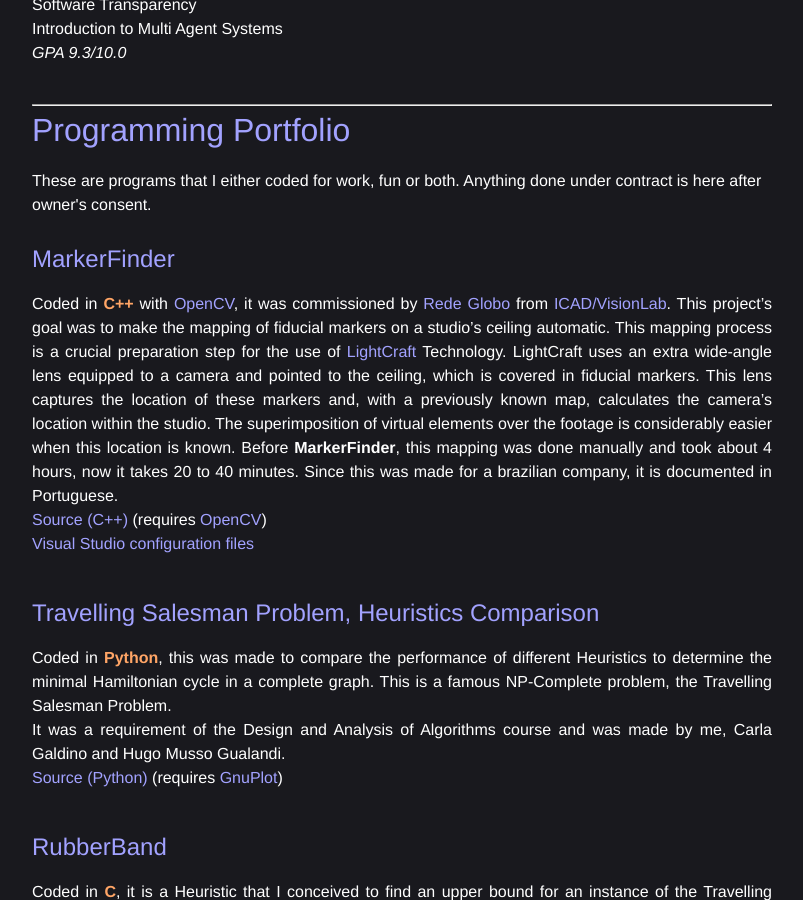
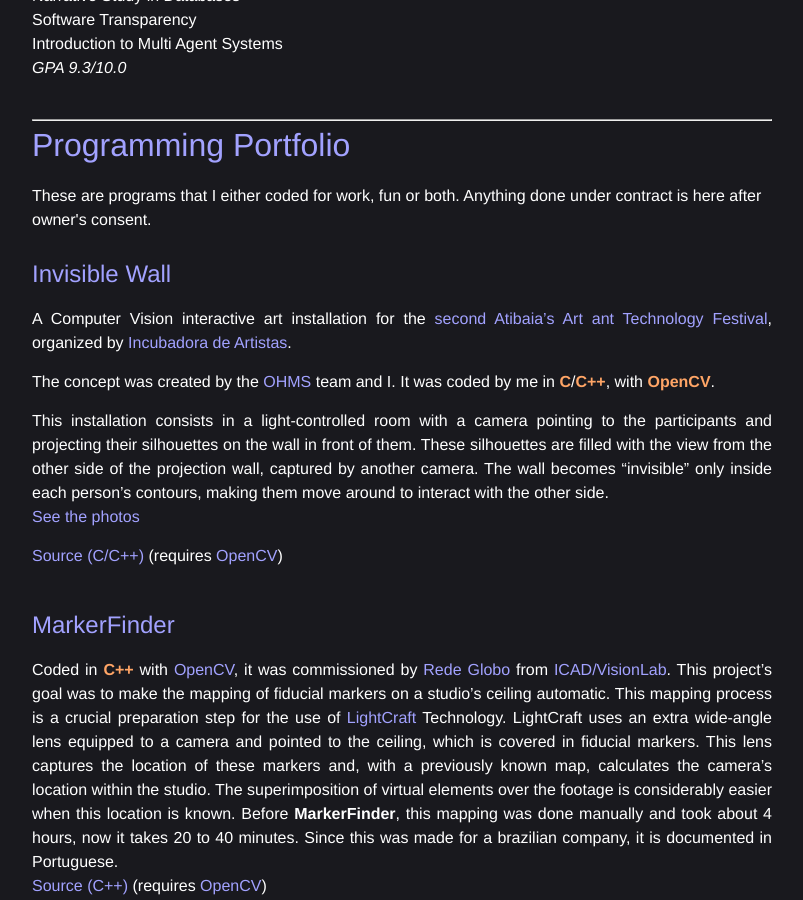
Before and after one commit to anlutfi/anlutfi.github.io, a Jekyll site: the page built from index.html, in a window 1280 px wide and 900 px high, scrolled down 3291 px. Shown: the whole window, without its empty margins (238-1041 px from the left). Built offline with Jekyll 4.4.1, drawn with Linux system fonts in a browser that asks for light colours; some of the changed text lies outside the part shown.

Commit message:
modified:   _posts/2015-11-03-ARadvertising.markdown 	modified:   _posts/2015-11-03-ICA.markdown 	modified:   _posts/2015-11-03-framework.markdown 	modified:   _posts/2016-01-01-ICAD.markdown 	modified:   _posts/2016-05-29-OHMS.markdown 	new file:   _posts/2016-07-07-InvisibleWall.markdown 	new file:   assets/InvisibleWall/1.jpg 	new file:   assets/InvisibleWall/2.jpg 	new file:   assets/InvisibleWall/3.jpg 	new file:   assets/InvisibleWall/4.jpg 	new file:   assets/InvisibleWall/5.jpg 	new file:   assets/InvisibleWall/6.jpg 	new file:   assets/InvisibleWall/7.jpg 	modified:   index.html

```diff
--- a/_posts/2015-11-03-ARadvertising.markdown
+++ b/_posts/2015-11-03-ARadvertising.markdown
@@ -8,5 +8,6 @@
 ---
 <b>June 2010</b>
 Authors: Antonio Lutfi, Alberto Raposo
-My senior thesis, in Portuguese, originally titled <i>"Análise Crítica: A Relação entre Realidade Aumentada e Publicidade"</i>. It presents an analysis of the Augmented Reality applications in Advertising in 2010, its advantages, conceptual limitations and opportunities for improvement using advertising theorists as base for the evaluation. It takes the relationship between the two fields as an example of communication between Academic Research and Market.<!--more-->
+My senior thesis, in Portuguese, originally titled <i>"Análise Crítica: A Relação entre Realidade Aumentada e Publicidade"</i>. It presents an analysis of the Augmented Reality applications in Advertising in 2010, its advantages, conceptual limitations and opportunities for improvement using advertising theorists as base for the evaluation. It takes the relationship between the two fields as an example of communication between Academic Research and Market.
 [Full text(Portuguese)](https://www.dropbox.com/s/93zxbfh53ix7pg8/Antonio%20Lutfi%20-%20Relacao%20entre%20Realidade%20Aumentada%20e%20Publicidade.pdf){:target="_blank"}
+<!--more-->
--- a/_posts/2015-11-03-ICA.markdown
+++ b/_posts/2015-11-03-ICA.markdown
@@ -7,5 +7,6 @@
 excerpt_separator: <!--more-->
 ---
 <b>From August 2010 to July 2012</b> - As a Database Analyst for [ICA](http://www.ica.ele.puc-rio.br){:target = "_blank"} (<span class="skill">SQL</span>), I was part of the team developing project Municípios Inteligentes <i>(Intelligent Cities)</i>, which aimed to improve the management of public resources throughout the state of Rio de Janeiro's cities with the use of Artificial Intelligence.
+
+I was responsible for studying and understanding each of the project's pilot cities' revenue databases and migrate their data to the database designed by the Business Intelligence team.
 <!--more-->
-I was responsible for studying and understanding each of the project's pilot cities' revenue databases and migrate their data to the database designed by the Business Intelligence team.
--- a/_posts/2015-11-03-framework.markdown
+++ b/_posts/2015-11-03-framework.markdown
@@ -8,9 +8,10 @@
 ---
 <b>April 2015</b>
 Authors: Antonio Lutfi, Bruno Feijó
-My MSc thesis, in Portuguese, originally titled <i>"Um Framework para Game Shows Interativos de TV com Realidade Aumentada e Segunda Tela"</i>. It proposes a framework for the development of interactive TV game shows using Augmented Reality in TV studios, which allows the participation of viewers using tablets and smartphones as the Second Screen. It also investigates new convergence paradigms between TV and video games. All the code in this project was written in <span class="skill">Python</span>.<!--more-->
+My MSc thesis, in Portuguese, originally titled <i>"Um Framework para Game Shows Interativos de TV com Realidade Aumentada e Segunda Tela"</i>. It proposes a framework for the development of interactive TV game shows using Augmented Reality in TV studios, which allows the participation of viewers using tablets and smartphones as the Second Screen. It also investigates new convergence paradigms between TV and video games. All the code in this project was written in <span class="skill">Python</span>.<br>
 [Full text(Portuguese)](https://www.dropbox.com/s/7vlref5lteqizg7/dissertacao.pdf?dl=0){:target="_blank"}
 | [Summary(English)](https://www.dropbox.com/s/bb5pucpw06r43lp/thesisSummary.pdf?dl=0){:target="_blank"}
 [HTML Code Documentation](http://www.icad.puc-rio.br/~gameshow/frameworkGSI/htmlDocumentation/annotated.html){:target="_blank"}
 [Project Source (Python)](http://www.icad.puc-rio.br/~gameshow/frameworkGSI/coreSources/){:target="_blank"}
 [Simple test case, a game of Checkers (Python)](http://www.icad.puc-rio.br/~gameshow/frameworkGSI/checkers/){:target="_blank"}
+<!--more-->
--- a/_posts/2016-01-01-ICAD.markdown
+++ b/_posts/2016-01-01-ICAD.markdown
@@ -11,4 +11,4 @@
 
 I was also the sole programmer responsible for coding two projects for <a target="_blank" href="http://redeglobo.globo.com/">Rede Globo</a>, the largest brazilian TV network.
 The first one was [MarkerFinder]({% post_url 2015-11-03-MarkerFinder %}), which aimed to make the process of mapping fiducial markers on a studio's ceiling automatic. This map of markers is used to calculate a camera's position in the studio, making it possible to superimpose graphical effects with precision. It's coded in <span class="skill">C++</span> using [OpenCV](http://opencv.org/){:target="_blank"}.
-The second deals with loading video frames to GPU, for faster image processing. It was written in <span class="skill">C<!--more-->
+The second deals with loading video frames to GPU, for faster image processing. It was written in <span class="skill">C</span>.<!--more-->
--- a/_posts/2016-05-29-OHMS.markdown
+++ b/_posts/2016-05-29-OHMS.markdown
@@ -11,7 +11,7 @@
 
 I am currently investigating ways to improve on the [FabScan](https://hci.rwth-aachen.de/fabscan){:target="_blank"} 3D Scanner so it can run with multiple cameras and multiple laserbeams and calibrates itself with a fiducial marker, giving the user the possibility to adjust the layout according to the scanned object. The code is in <span class="skill">Python</span>.
 
-I am also involved in the development of an art instalation for a museum.
+I was also the developer and main creator of the [Invisible Wall]({% post_url 2016-07-07-InvisibleWall %}){:target="_blank"}, an interactive art instalation for an Arts and Technology Festival, coded in <span class="skill">C</span>/<span class="skill">C++</span>.
 
 Both these projects use <span class="skill">OpenCV</span>'s resources.
 <!--more-->
--- /dev/null
+++ b/_posts/2016-07-07-InvisibleWall.markdown
@@ -0,0 +1,26 @@
+---
+layout: post
+title:  "Invisible Wall"
+date:   2016-07-07 00:00:00 -0200
+categories: [portfolio]
+permalink: InvisibleWall
+excerpt_separator: <!--more-->
+---
+A Computer Vision interactive art installation for the [second Atibaia's Art ant Technology Festival](http://atibaia.flab.space/){:target="_blank"}, organized by [Incubadora de Artistas](http://www.incubadoradeartistas.com.br/){:target="_blank"}.
+
+The concept was created by the [OHMS]({% post_url 2016-05-29-OHMS %}){:target="_blank"} team and I. It was coded by me in <span class = "skill">C</span>/<span class = "skill">C++</span>, with <span class = "skill">OpenCV</span>.
+
+This installation consists in a light-controlled room with a camera pointing to the participants and projecting their silhouettes on the wall in front of them. These silhouettes are filled with the view from the other side of the projection wall, captured by another camera. The wall becomes "invisible" only inside each person's contours, making them move around to interact with the other side.
+<br>[See the photos]({% post_url 2016-07-07-InvisibleWall %})
+
+[Source (C/C++)](https://github.com/anlutfi/invisiblewall){:target="_blank"} (requires [OpenCV](http://opencv.org/){:target="_blank"})
+<!--more--><br><br>
+Photo credits to [Incubadora de Artistas](http://www.incubadoradeartistas.com.br/){:target="_blank"}.
+
+![5]({{ base.url }}/assets/InvisibleWall/5.jpg)<br><br>
+![7]({{ base.url }}/assets/InvisibleWall/7.jpg)<br><br>
+![6]({{ base.url }}/assets/InvisibleWall/6.jpg)<br><br>
+![3]({{ base.url }}/assets/InvisibleWall/3.jpg)<br><br>
+![4]({{ base.url }}/assets/InvisibleWall/4.jpg)<br><br>
+![1]({{ base.url }}/assets/InvisibleWall/1.jpg)<br><br>
+![2]({{ base.url }}/assets/InvisibleWall/2.jpg)
--- a/index.html
+++ b/index.html
@@ -5,7 +5,7 @@
 <h1>Resume and Portfolio</h1>
 
 {% for post in site.categories.info %}
-{{ post.content }}
+{{ post.excerpt }}
 {% endfor %}
 
 <br>
@@ -18,7 +18,7 @@
               <h2>
               <a class="post-link" href="{{ post.url | prepend: site.baseurl }}">{{ post.title }}</a>
               </h2>
-          {{ post.content }}<br>
+          {{ post.excerpt }}<br>
           {% endfor %}
           <hr>
           <h1><a href="previousEmployment.html">Previous Employment</a></h1>
@@ -26,7 +26,7 @@
               <h2>
               <a class="post-link" href="{{ post.url | prepend: site.baseurl }}">{{ post.title }}</a>
               </h2>
-          {{ post.content }}<br>
+          {{ post.excerpt }}<br>
           {% endfor %}
           <hr>
 
@@ -36,7 +36,7 @@
               <h2>
               <a class="post-link" href="{{ post.url | prepend: site.baseurl }}">{{ post.title }}</a>
               </h2>
-          {{ post.content }}<br>
+          {{ post.excerpt }}<br>
           {% endfor %}
         <!--</td>
         <td width="50%" valign="top">-->
@@ -45,7 +45,7 @@
               <h1>
               <a href="{{ post.url | prepend: site.baseurl }}">{{ post.title }}</a>
               </h1>
-          {{ post.content }}<br>
+          {{ post.excerpt }}<br>
           {% endfor %}
           <hr>
           <h1><a href="portfolio.html">Programming Portfolio</a></h1>
@@ -54,7 +54,7 @@
               <h2>
               <a class="post-link" href="{{ post.url | prepend: site.baseurl }}">{{ post.title }}</a>
               </h2>
-          {{ post.content }}<br>
+          {{ post.excerpt }}<br>
           {% endfor %}
         <!--</td>
 
```
Also changed, not shown: assets/InvisibleWall/1.jpg (added), assets/InvisibleWall/2.jpg (added), assets/InvisibleWall/3.jpg (added), assets/InvisibleWall/4.jpg (added), assets/InvisibleWall/5.jpg (added), assets/InvisibleWall/6.jpg (added), assets/InvisibleWall/7.jpg (added).
